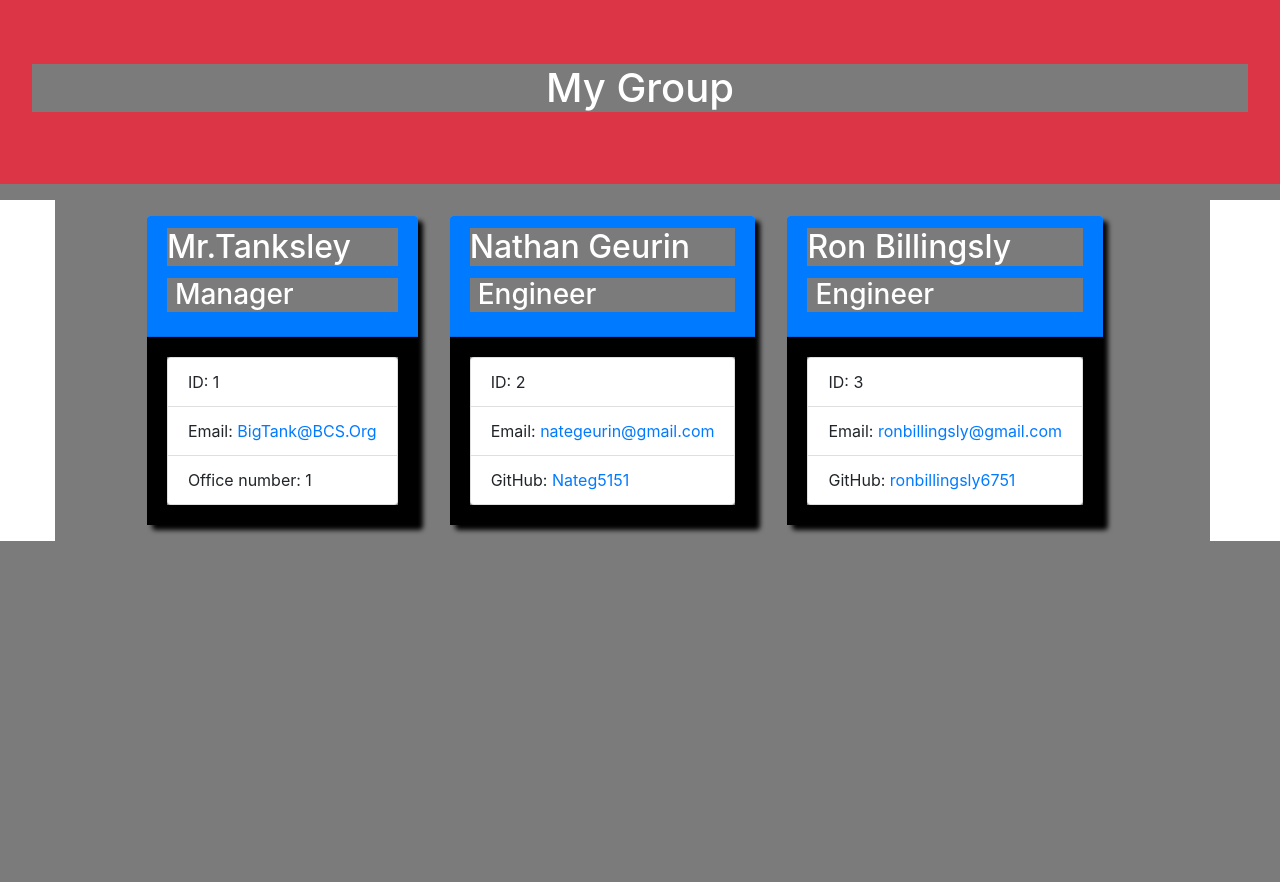
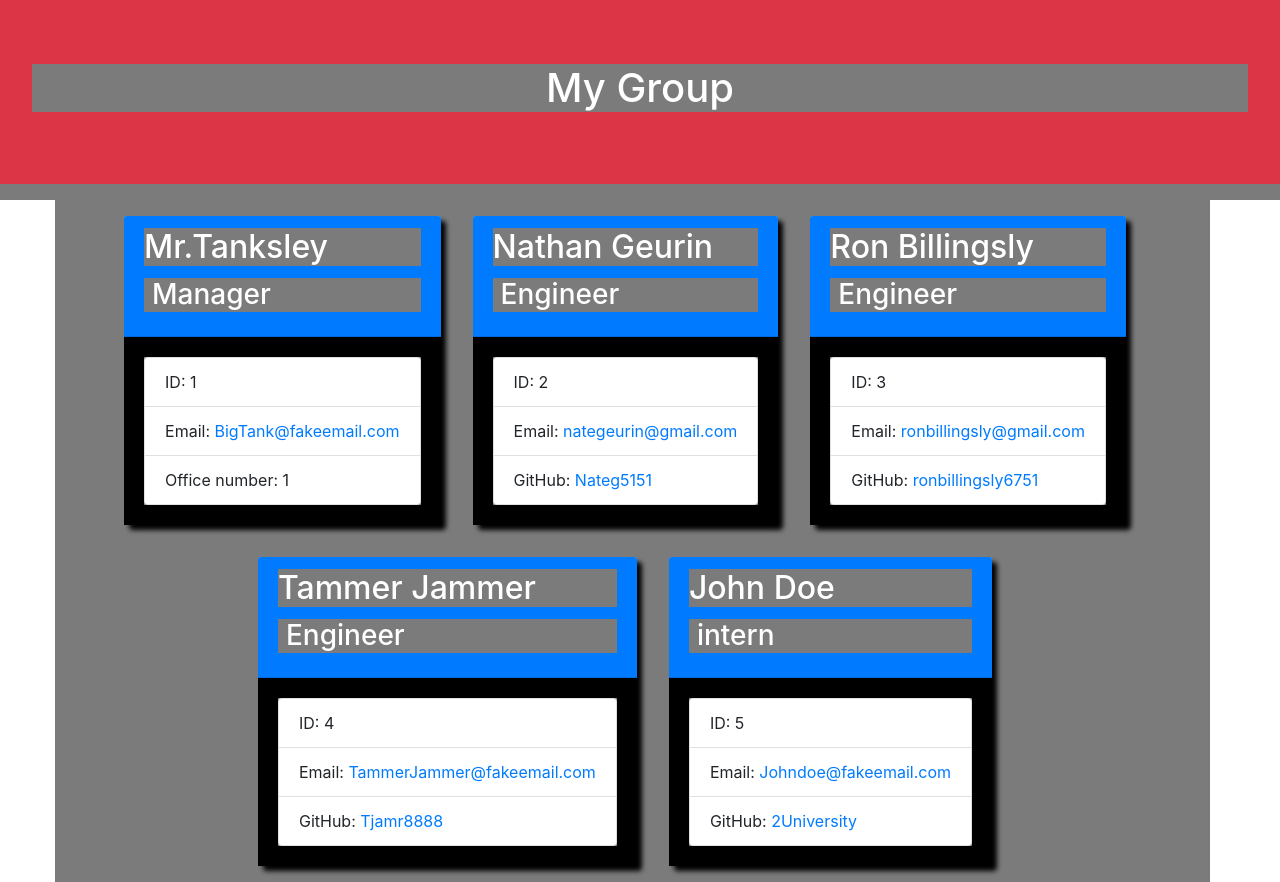
Before and after one commit to Nateg5151/challenge-10.1, a website: page index.html in a window 1280 px wide. Before the commit the page ends 800 px from the top, so only its background shows below. Drawn offline with nearby package versions, Linux system fonts and the light colour scheme.

Commit message:
Update index.html

```diff
--- a/index.html
+++ b/index.html
@@ -33,7 +33,7 @@
     <div class="card-body">
         <ul class="list-group">
             <li class="list-group-item">ID: 1</li>
-            <li class="list-group-item">Email: <a href="mailto:BigTank@BCS.org">BigTank@BCS.Org</a></li>
+            <li class="list-group-item">Email: <a href="mailto:BigTank@fakeemail.com">BigTank@fakeemail.com</a></li>
             <li class="list-group-item">Office number: 1</li>
         </ul>
     </div>
@@ -67,6 +67,36 @@
     </div>
 </div>
 
+<div class="card employee-card">
+    <div class="card-header bg-primary text-white">
+        <h2 class="card-title">Tammer Jammer</h2>
+        <h3 class="card-title"><i class="fas fa-glasses mr-2"></i>Engineer</h3>
+    </div>
+    <div class="card-body">
+        <ul class="list-group">
+            <li class="list-group-item">ID: 4</li>
+            <li class="list-group-item">Email: <a href="mailto:TammerJammer@fakeemail.com">TammerJammer@fakeemail.com</a></li>
+            <li class="list-group-item">GitHub: <a href="https://github.com/Nateg5151" target="_blank" rel="noopener noreferrer">Tjamr8888</a></li>
+        </ul>
+    </div>
+</div>
+
+<div class="card employee-card">
+    <div class="card-header bg-primary text-white">
+        <h2 class="card-title">John Doe</h2>
+        <h3 class="card-title"><i class="fas fa-glasses mr-2"></i>intern</h3>
+    </div>
+    <div class="card-body">
+        <ul class="list-group">
+            <li class="list-group-item">ID: 5</li>
+            <li class="list-group-item">Email: <a href="mailto:ronbillingsly@gmail.com">Johndoe@fakeemail.com</a></li>
+            <li class="list-group-item">GitHub: <a href="https://github.com/Nateg5151" target="_blank" rel="noopener noreferrer">2University</a></li>
+        </ul>
+    </div>
+</div>
+
+
+
 
 
 
```
